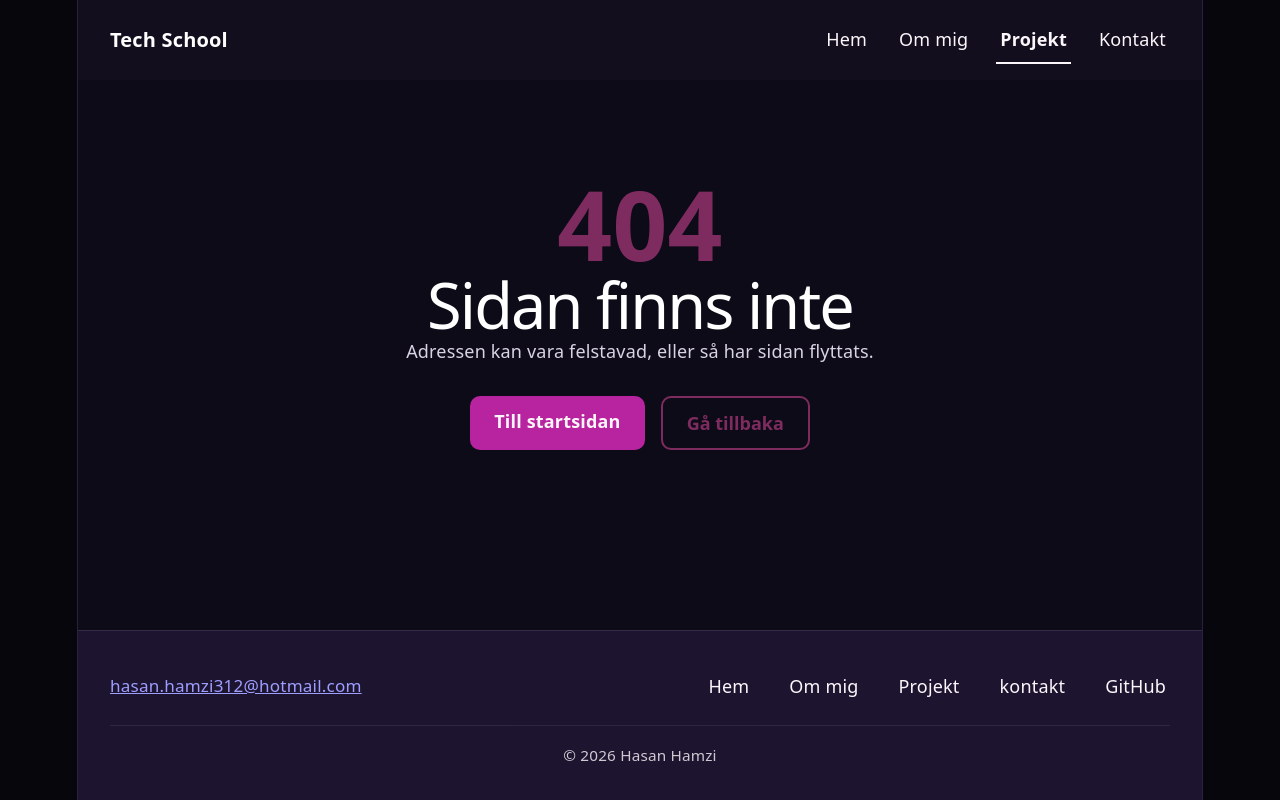
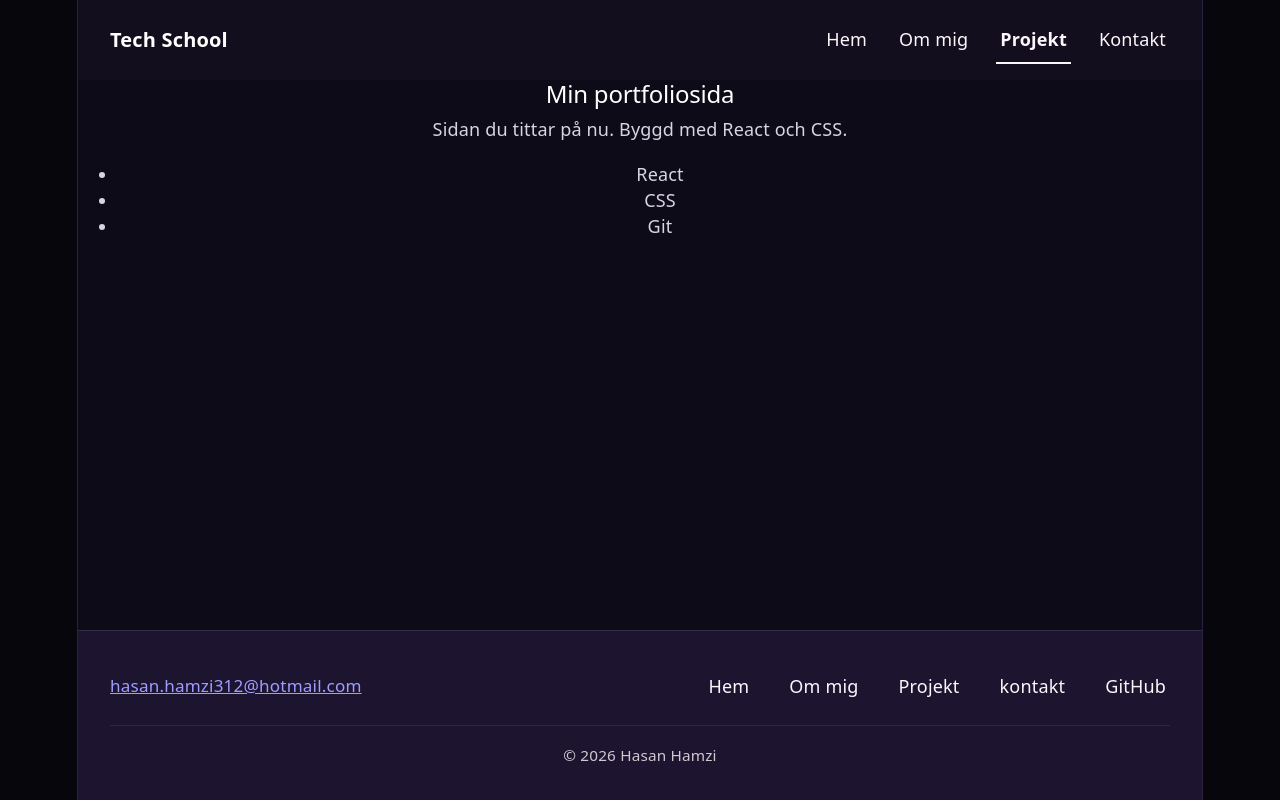
Before and after one commit to shadowstack2026/min-sida, a React (Vite) app: page /projekt/1 in a window 1280 px wide. Built offline with nearby package versions, Linux system fonts and the light colour scheme.

Commit message:
porjektdetalj

```diff
--- a/src/App.jsx
+++ b/src/App.jsx
@@ -7,6 +7,8 @@ import OmMig from "./pages/OmMig";
 import Kontakt from "./components/Kontakt";
 import ProjektSida from "./pages/ProjektSida";
 import EjHittad from "./pages/EjHittad";
+import ProjektDetalj from "./pages/ProjektDetalj";
+
 
 function App() {
   return (
@@ -20,6 +22,7 @@ function App() {
         <Route path="/kontakt" element={<Kontakt />} />
         <Route path="/projekt" element={<ProjektSida />} />
         <Route path="*" element={<EjHittad />} />
+        <Route path="/projekt/:id" element={<ProjektDetalj />} />
       </Routes>
 
       <Footer />
--- a/src/components/Projekt.jsx
+++ b/src/components/Projekt.jsx
@@ -30,6 +30,7 @@ function Projekt() {
   // Vilken filterknapp är vald, och vad står i sökrutan?
   const [vald, setVald] = useState("Alla");
   const [sok, setSok] = useState("");
+  const [sortering, setSortering] = useState("standard");
 
   // .filter() går igenom listan och behåller bara de projekt där vi svarar true.
   // Den nya listan räknas ut på nytt varje gång state ändras – den behöver inget eget state.
@@ -38,6 +39,14 @@ function Projekt() {
     const rattSok = p.titel.toLowerCase().includes(sok.toLowerCase());
     return rattTeknik && rattSok; // båda måste stämma
   });
+
+  const sorteradeProjekt = [...synligaProjekt];
+
+  if (sortering === "titel") {
+    sorteradeProjekt.sort((a, b) => a.titel.localeCompare(b.titel, "sv"));
+  } else if (sortering === "tekniker") {
+    sorteradeProjekt.sort((a, b) => b.teknik.length - a.teknik.length);
+  }
 
   return (
     <section className="projekt" id="projekt">
@@ -67,6 +76,15 @@ function Projekt() {
         />
       </label>
 
+      <label className="projekt-sok">
+        Sortera
+        <select value={sortering} onChange={(e) => setSortering(e.target.value)}>
+          <option value="standard">Standard</option>
+          <option value="titel">Titel (A–Ö)</option>
+          <option value="tekniker">Flest tekniker först</option>
+        </select>
+      </label>
+
       <p className="projekt-antal">
         {antalProjekt(synligaProjekt.length, projektLista.length)}
       </p>
@@ -80,7 +98,7 @@ function Projekt() {
               Läs det som: "för varje projekt p – gör ett kort med p:s titel, text..."
               Vanliga parenteser ( ) efter => returnerar JSX:en automatiskt.
               Med måsvingar { } måste man skriva return – annars syns inga kort! */}
-          {synligaProjekt.map((p) => (
+          {sorteradeProjekt.map((p) => (
             <ProjektKort
               // key = Reacts "namnbricka" så den kan hålla isär korten.
               // Den ska vara unik och sitta på det yttersta elementet i map:en.
--- /dev/null
+++ b/src/pages/ProjektDetalj.jsx
@@ -0,0 +1,25 @@
+import { useParams, Link } from "react-router-dom";
+import projektLista from "../data/projekt.json";
+
+function ProjektDetalj() {
+  const { id } = useParams();
+  const projekt = projektLista.find((p) => p.id === Number(id));
+
+  if (!projekt) {
+    return <p>Projektet finns inte. <Link to="/">Till startsidan</Link></p>;
+  }
+
+  const { titel, text, teknik } = projekt;
+
+  return (
+    <section className="projekt-detalj">
+      <h2>{titel}</h2>
+      <p>{text}</p>
+      <ul>
+        {teknik.map((t) => <li key={t}>{t}</li>)}
+      </ul>
+    </section>
+  );
+}
+
+export default ProjektDetalj;
```
